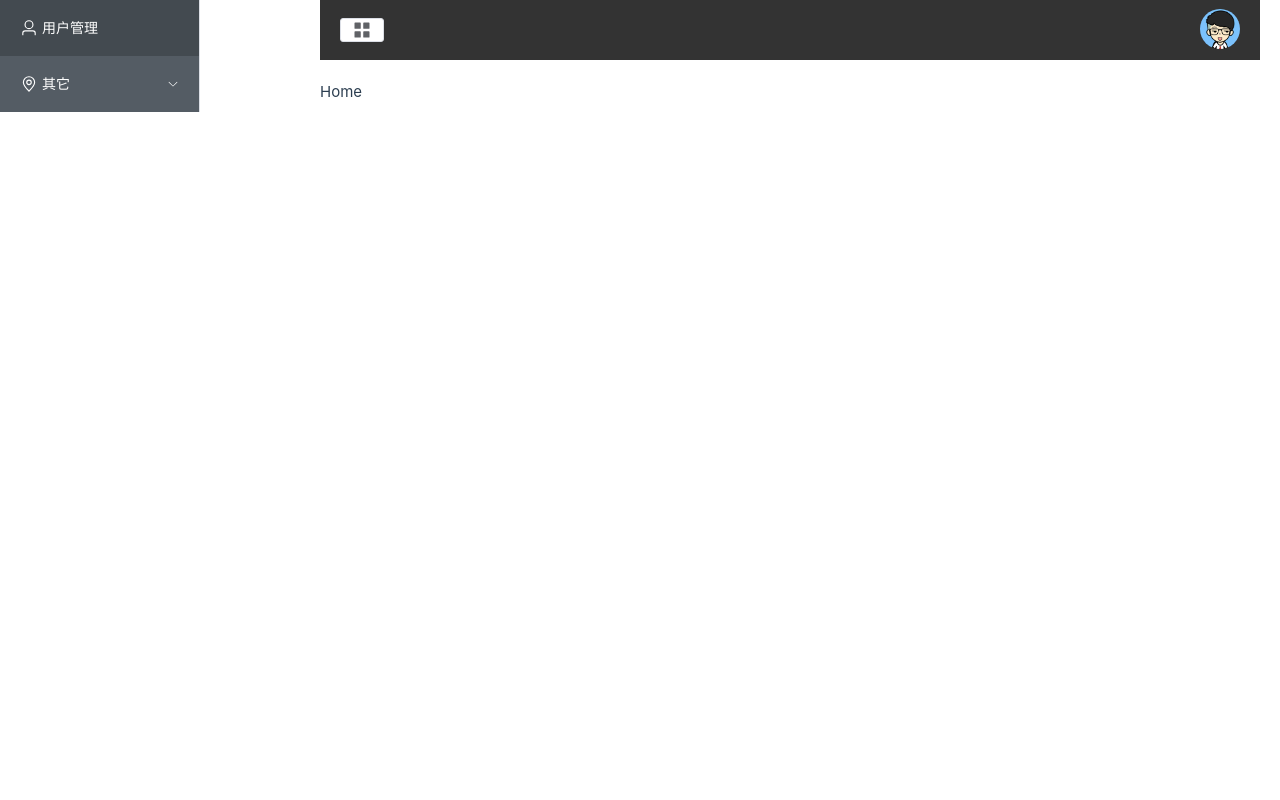
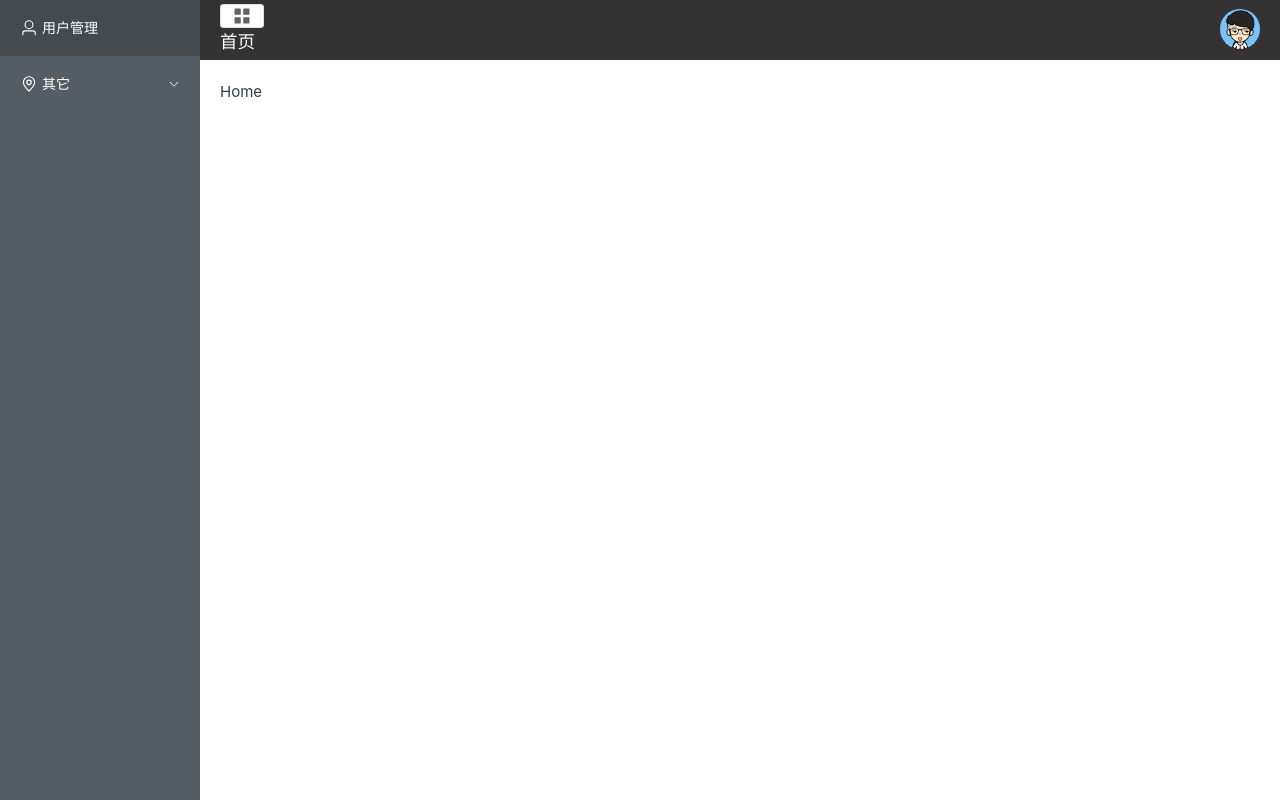
Before and after one commit to yexia553/vue_study, a Vue app in the folder vue3-manage/: page / in a window 1280 px wide. Built offline with nearby package versions, Linux system fonts and the light colour scheme.

Commit message:
整理样式

```diff
--- a/vue3-manage/src/App.vue
+++ b/vue3-manage/src/App.vue
@@ -1,14 +1,3 @@
 <template>
     <router-view />
 </template>
-
-<style>
-#app {
-    /* font-family: Avenir, Helvetica, Arial, sans-serif;
-    -webkit-font-smoothing: antialiased;
-    -moz-osx-font-smoothing: grayscale;
-    color: #2c3e50; */
-    width: 100%;
-    height: 100vh;
-}
-</style>
--- a/vue3-manage/src/assets/main.css
+++ b/vue3-manage/src/assets/main.css
@@ -30,8 +30,7 @@ a,
   #app {
     /* grid布局会导致页面在纵向上只能显示一部分 */
     /* display: grid; */
-    display: flex;
-    grid-template-columns: 1fr 1fr;
+    /* grid-template-columns: 1fr 1fr; */
     /* padding会导致页面在左右两侧有白边 */
     /* padding: 0 2rem; */
     height: 100vh;
--- a/vue3-manage/src/components/CommonAside.vue
+++ b/vue3-manage/src/components/CommonAside.vue
@@ -80,4 +80,7 @@ export default {
     height: 18px;
     margin-right: 4px;
 }
+.el-menu{
+    border-right: none;
+}
 </style>
--- a/vue3-manage/src/components/CommonHeader.vue
+++ b/vue3-manage/src/components/CommonHeader.vue
@@ -6,6 +6,7 @@
                     <Menu />
                 </el-icon>
             </el-button>
+            <h3>首页</h3>
         </div>
         <div class="r-content">
             <el-dropdown>
@@ -48,6 +49,14 @@ header {
     width: 100%;
     background: #333;
 }
+.l-content {
+    .el-button{
+        margin-right: 4px;
+    }
+    h3{
+        color: #fff;
+    }
+}
 .r-content {
     .user {
         width: 40px;
@@ -55,5 +64,4 @@ header {
         border-radius: 50%;
     }
 }
-
 </style>
--- a/vue3-manage/src/main.js
+++ b/vue3-manage/src/main.js
@@ -8,6 +8,7 @@ import * as ElementPlusIconsVue from '@element-plus/icons-vue'
 
 
 const app = createApp(App)
+// 为element plus注册icon的使用方法
 for (const [key, component] of Object.entries(ElementPlusIconsVue)) {
     app.component(key, component)
 }
--- a/vue3-manage/src/views/Main.vue
+++ b/vue3-manage/src/views/Main.vue
@@ -1,17 +1,23 @@
 <template>
-    <el-container class="common-layout">
-        <el-aside><common-aside /></el-aside>
+    <div class="common-layout">
+        <el-container>
+            <el-aside width="200px">
+                <common-aside />
+            </el-aside>
             <el-container class="r-container">
-            <el-header><common-header /></el-header>
+                <el-header>
+                    <common-header />
+                </el-header>
                 <el-main>
                     <router-view />
                 </el-main>
             </el-container>
         </el-container>
+    </div>
 </template>
 
 <script>
-import { defineComponent } from "vue-demi";
+import { defineComponent } from "vue";
 import CommonHeader from "../components/CommonHeader.vue";
 import CommonAside from "../components/CommonAside.vue";
 export default defineComponent({
@@ -24,10 +30,22 @@ export default defineComponent({
 
 <style lang="less" scoped>
 .common-layout {
-    height: 100vh;
+    height: 100%;
+    & > .el-container{
+        height: 100%;
+        & > .el-aside{
+            height: 100%;
+            background: #545c64;
         }
-.r-container {
-    display: flex;
-    flex-wrap: wrap;
+        & > .el-container{
+            &>.el-header{
+                padding: 0%;
             }
+        }
+    }
+}
+// .r-container {
+//     display: flex;
+//     flex-wrap: wrap;
+// }
 </style>
```
Lines whose indentation alone changed are shown as unchanged.
